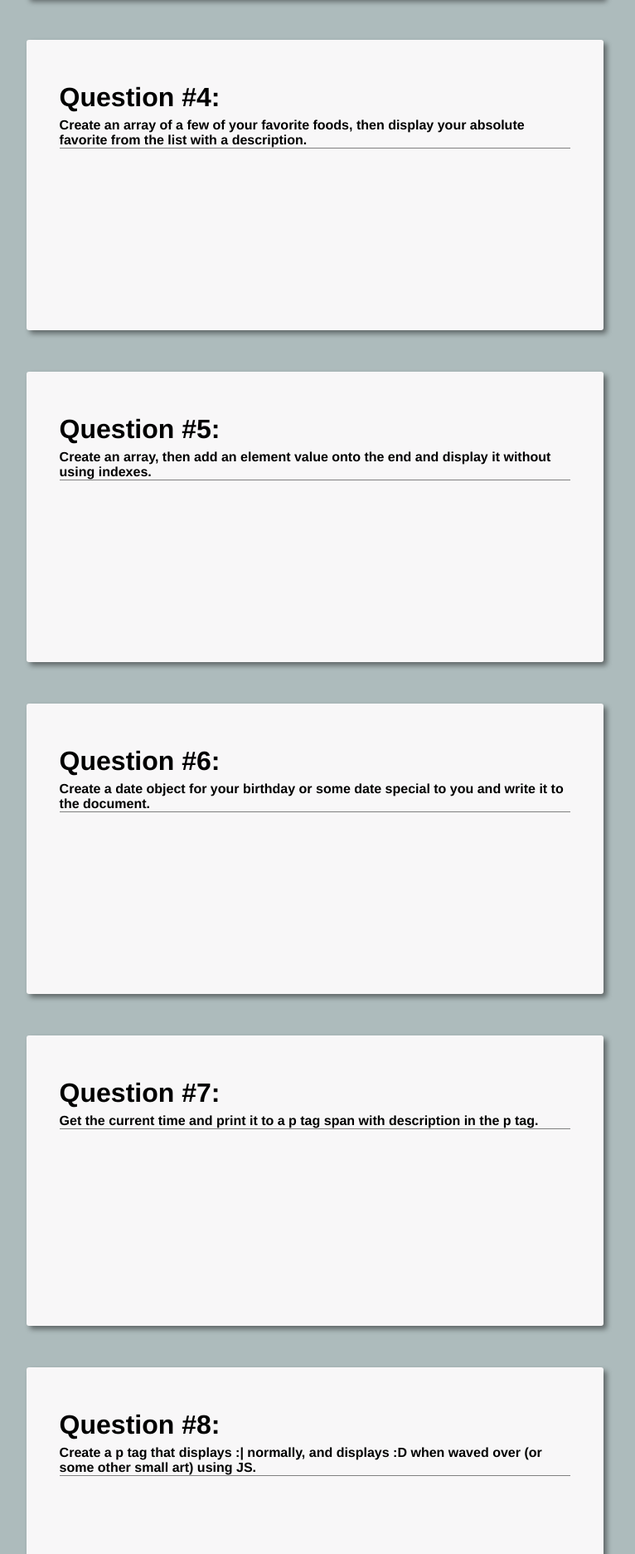
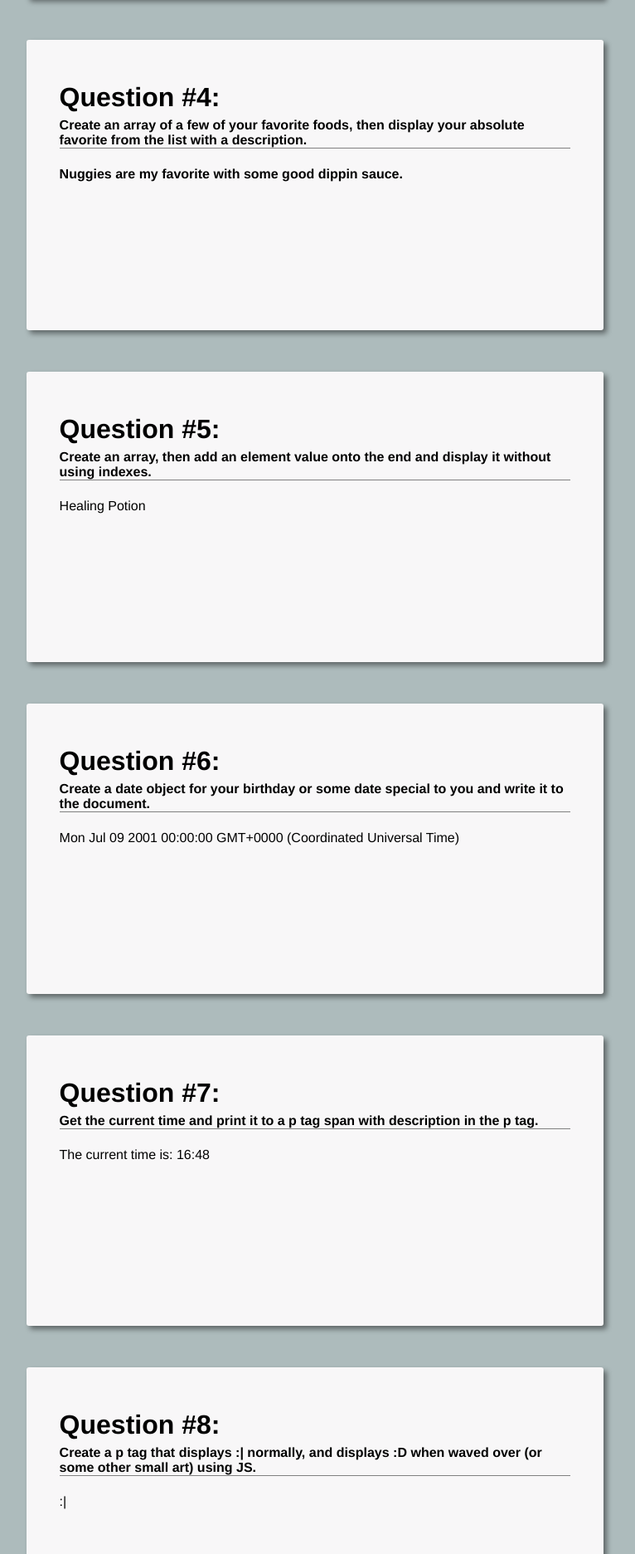
Before and after one commit to Antoniojennings19/FIT-Web-Template-Week-02, a PHP site: page /demo5.php in a window 1280 px wide. Shown: the part 1253-3126 px from the top of the page at 83% size, without its empty margins (95-861 px from the left). Run offline with PHP 8.4, Linux system fonts and the light colour scheme.

Commit message:
Finished Demo 05

```diff
--- a/View/demo5-content.php
+++ b/View/demo5-content.php
@@ -1,7 +1,7 @@
 <!-- Demo 5 JavaScript I -->
 
 <!-- Question 1 -->
-  <div class='student-response'>
+<div class='student-response'>
     <h1>Question #1:</h1>
     <h4>Create a paragraph tag and write your favorite video game titles into it using a script.</h4>
     <!-- Place Answer Here -->
@@ -49,7 +49,7 @@
 
     <script>
 
-
+      //declare variable
       var quote = "\"There's no such thing as a good pun, only the bad ones are good ones.\"";
 
       //print quote
@@ -59,6 +59,7 @@
       document.getElementById("quoteLength").innerHTML = "There are " + quote.length + " characters.";
 
     </script>
+
     <!-- Place Answer Here -->
   </div>
 <!-- Question 3 -->
@@ -69,7 +70,17 @@
     <h4>Create an array of a few of your favorite foods, then display your absolute favorite from the list with a description.</h4>
     <!-- Place Answer Here -->
 
+      <strong id=favoriteFoods></strong>
 
+      <script>
+
+        //declare variable
+        var favFoods = ["French Fries", "Pizza", "Nuggies", "Mac n Cheese"];
+
+        //print array
+        document.getElementById("favoriteFoods").innerHTML = favFoods[2] + " are my favorite with some good dippin sauce.";
+
+      </script>
 
     <!-- Place Answer Here -->
   </div>
@@ -81,7 +92,20 @@
     <h4>Create an array, then add an element value onto the end and display it without using indexes.</h4>
     <!-- Place Answer Here -->
 
+      <p id="arrayMethodDisplay"></p>
 
+      <script>
+
+      //create array
+      var inventoryItems = ["Sword", "Shield", "Coins"];
+
+      //push function
+      inventoryItems.push("Healing Potion");
+
+      //print array display
+      document.getElementById("arrayMethodDisplay").innerHTML = inventoryItems[inventoryItems.length - 1];
+
+      </script>
 
     <!-- Place Answer Here -->
   </div>
@@ -93,7 +117,17 @@
     <h4>Create a date object for your birthday or some date special to you and write it to the document.</h4>
     <!-- Place Answer Here -->
 
+      <p id="dateDisplay"></p>
 
+      <script>
+
+        //create date of special occasion (birthday)
+        var specialDate = new Date(2001, 6, 9);
+
+        //print date
+        document.getElementById("dateDisplay").innerHTML = specialDate;
+
+      </script>
 
     <!-- Place Answer Here -->
   </div>
@@ -105,7 +139,20 @@
     <h4>Get the current time and print it to a p tag span with description in the p tag.</h4>
     <!-- Place Answer Here -->
 
+      <p>The current time is: <span id="timeDisplay"></span></p>
 
+      <script>
+
+
+        //create date variable for current time
+        var nowDate = new Date();
+
+        //print current time
+        document.getElementById("timeDisplay").innerHTML = nowDate.getHours() + ":" + nowDate.getMinutes();
+
+
+
+      </script>
 
     <!-- Place Answer Here -->
   </div>
@@ -117,7 +164,7 @@
     <h4>Create a p tag that displays :| normally, and displays :D when waved over (or some other small art) using JS.</h4>
     <!-- Place Answer Here -->
 
-
+      <p onMouseOver="innerHTML=':D'" onMouseOut="innerHTML=':|'">:|</p>
 
     <!-- Place Answer Here -->
   </div>
@@ -129,7 +176,22 @@
     <h4>Create a function that accepts a first name and last name, concatenates the two with a space between them, and returns them. Use this function to print your name to a p tag.</h4>
     <!-- Place Answer Here -->
 
+      <p id="fullNameFunc"></p>
 
+      <script>
+
+      //function to append names
+      function getFullName(first, last)
+      {
+
+        //return appended names
+        return first + " " + last;
+
+      }
+
+      document.getElementById("fullNameFunc").innerHTML = getFullName("Antonio", "Jennings");
+
+      </script>
 
     <!-- Place Answer Here -->
   </div>
@@ -142,7 +204,22 @@
       " -One of our happy customers" appended onto the end.</h4>
     <!-- Place Answer Here -->
 
+      <!-- input and p tag -->
+      <label for="happyCustomerInput">Quote Input:</label>
+      <input id="happyCustomerInput">
+      <p id="happyCustomerDisplay"></p>
+      <button id="customerQuoteButton" onClick="makeQuote(document.getElementById('happyCustomerInput').value)">Save Quote</button>
 
+      <script>
+
+      function makeQuote(input)
+      {
+        //print what was given with quote appended
+        document.getElementById("happyCustomerDisplay").innerHTML = "\"" + input + "\" -One of our happy customers.";
+
+      }
+
+      </script>
 
     <!-- Place Answer Here -->
   </div>
```
